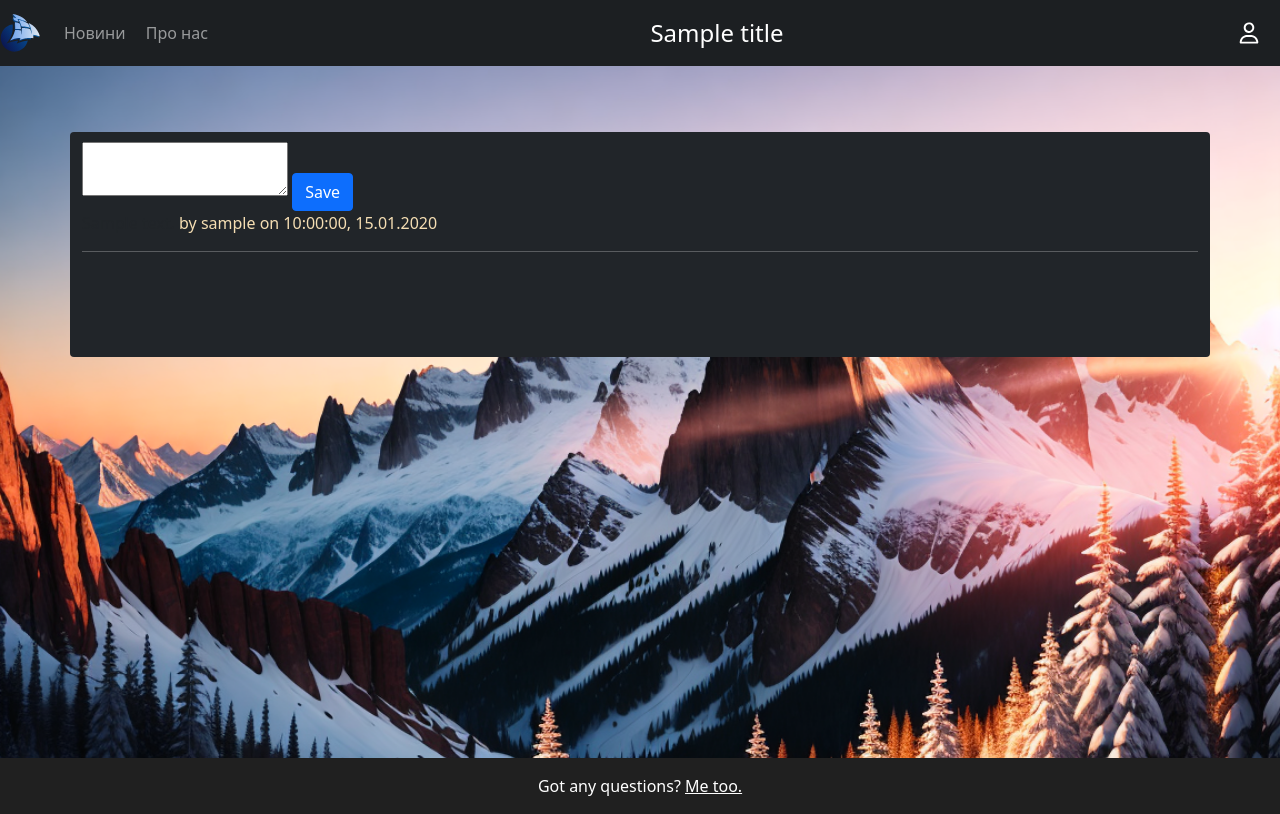
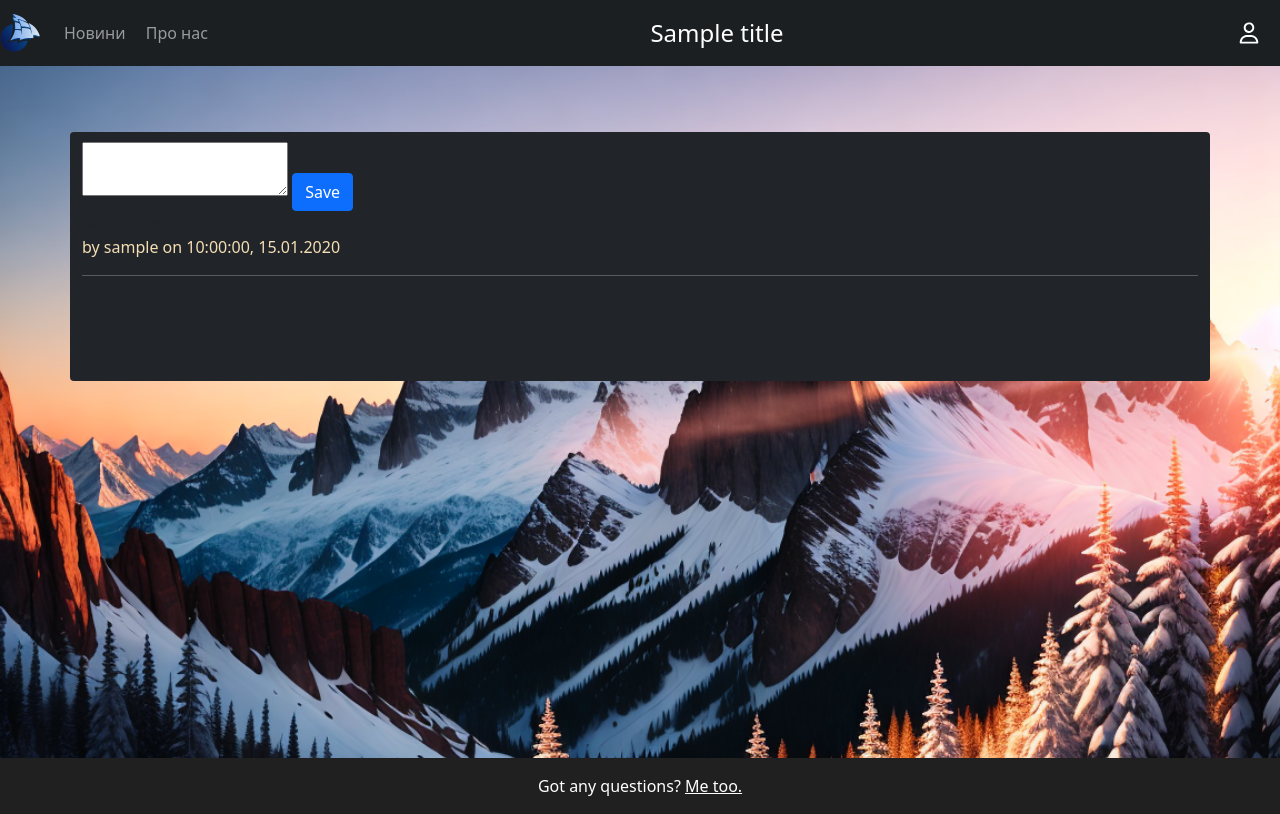
Before and after one commit to Casy7/Romantik, a Django app: template RomantikApp/templates/news.html in a window 1280 px wide. Run offline with Django 4.2, Linux system fonts and the light colour scheme; the template is opened without the code that fills it: most values are stand-ins (such as "Sample title", 1, 10 or a date in 2020); some libraries are stand-ins or nearby versions.

Commit message:
Updated styles of views

```diff
--- a/RomantikApp/static/css/news.css
+++ b/RomantikApp/static/css/news.css
@@ -1,6 +1,7 @@
 p, h1, h2 {
 	text-align: initial;
 }
+
 h1, h2, h3, p {
 	margin: initial;
 	padding: initial;
@@ -13,3 +14,9 @@ small {
 .author {
 	color: wheat;
 }
+
+.news-content.ck-content {
+	box-sizing: content-box;
+	height: max-content;
+	display: flow-root;
+}
--- a/RomantikApp/templates/news.html
+++ b/RomantikApp/templates/news.html
@@ -22,11 +22,12 @@
 <div class="posts-list">
 
     {% for post in news %}
-    <div class="news-content">
+    <div class="news-content ck-content">
         {{post.content | safe}}
-        <samll class="author">by {{post.user.username}} on
-             {{post.datetime | time:"H:i:s" }}, {{post.datetime | date:"d.m.Y" }}</samll>
     </div>
+    <samll class="author">by {{post.user.username}} on
+        {{post.datetime | time:"H:i:s" }}, {{post.datetime | date:"d.m.Y" }}</samll>
+
     <hr>
     {% endfor %}
 
```
